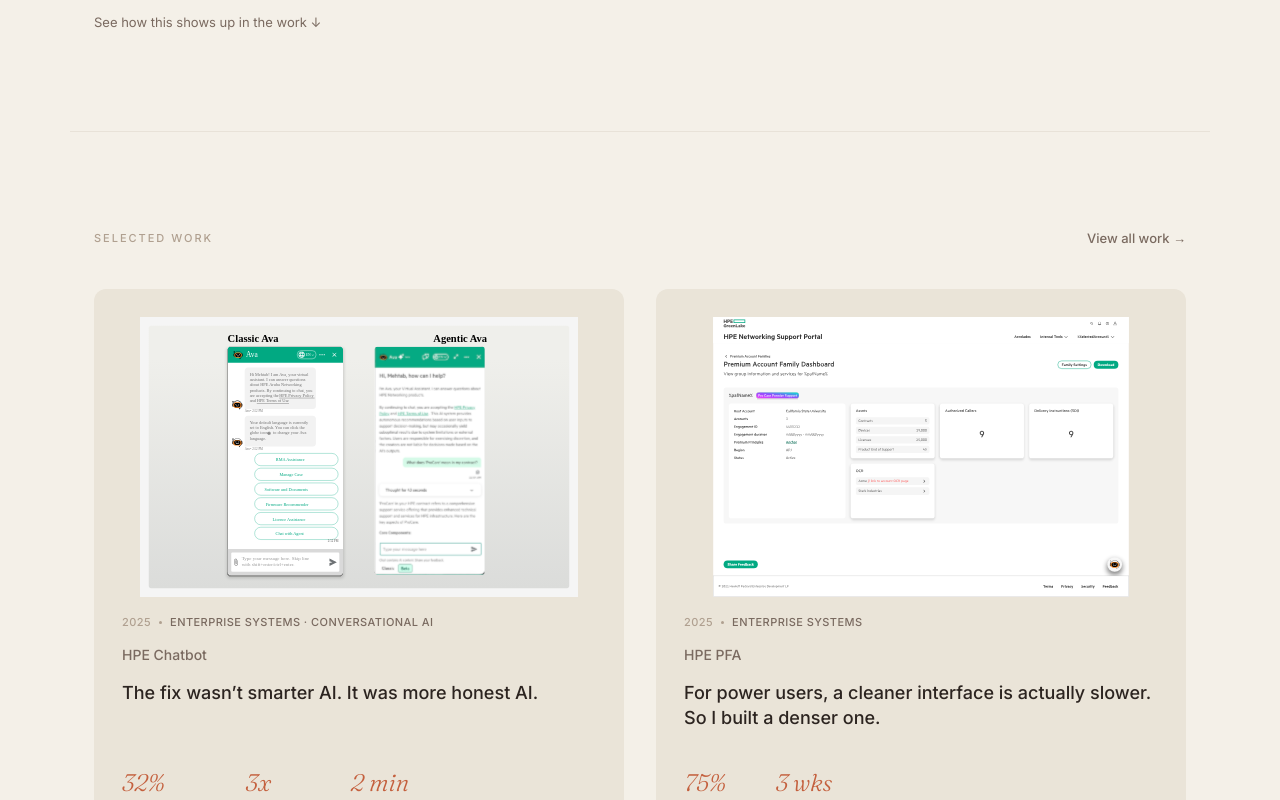
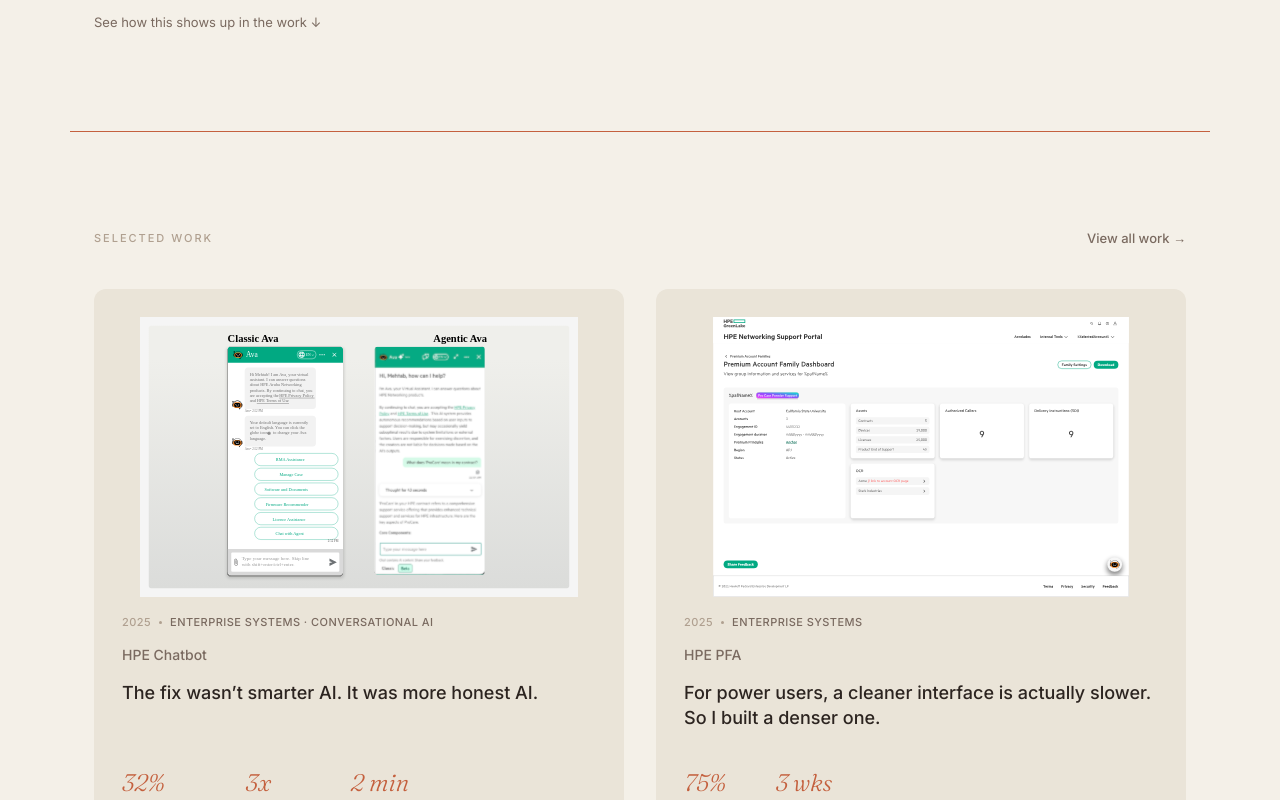
Before and after one commit to mehtabbadwal/Portfolio, a React (Vite) app: page / in a window 1280 px wide. Shown: the part 1380-2180 px from the top of the page. Built offline with nearby package versions, Linux system fonts and the light colour scheme.

Commit message:
debug: make animated divider visible for testing

```diff
--- a/src/pages/Landing.css
+++ b/src/pages/Landing.css
@@ -1065,10 +1065,11 @@
   content: '';
   position: absolute;
   inset: 0;
-  background: #E8E2D8;
+  height: 3px;
+  background: #C4603E;
   transform: scaleX(0);
   transform-origin: left center;
-  transition: transform 0.7s cubic-bezier(0.4, 0, 0.2, 1);
+  transition: transform 1.2s cubic-bezier(0.4, 0, 0.2, 1);
 }
 
 .animated-divider.divider--visible::after {
```
